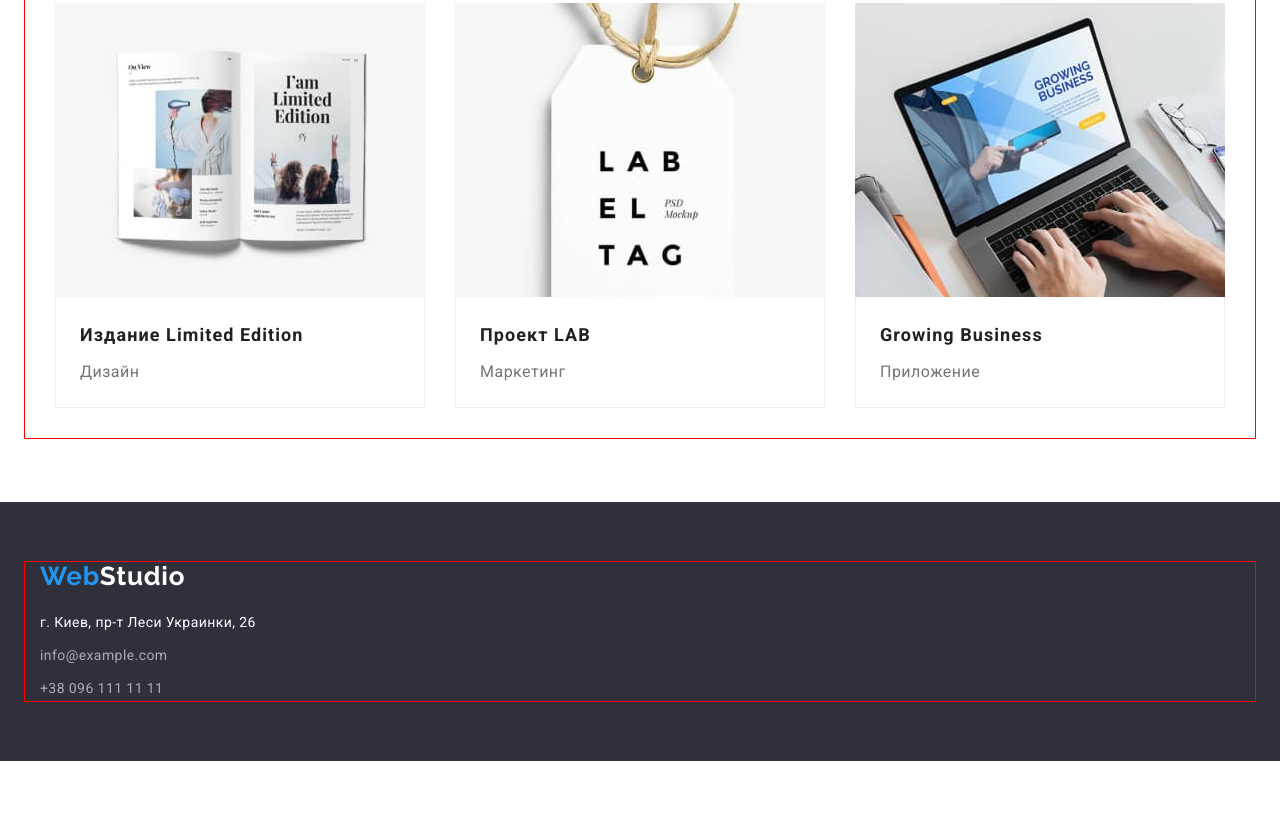
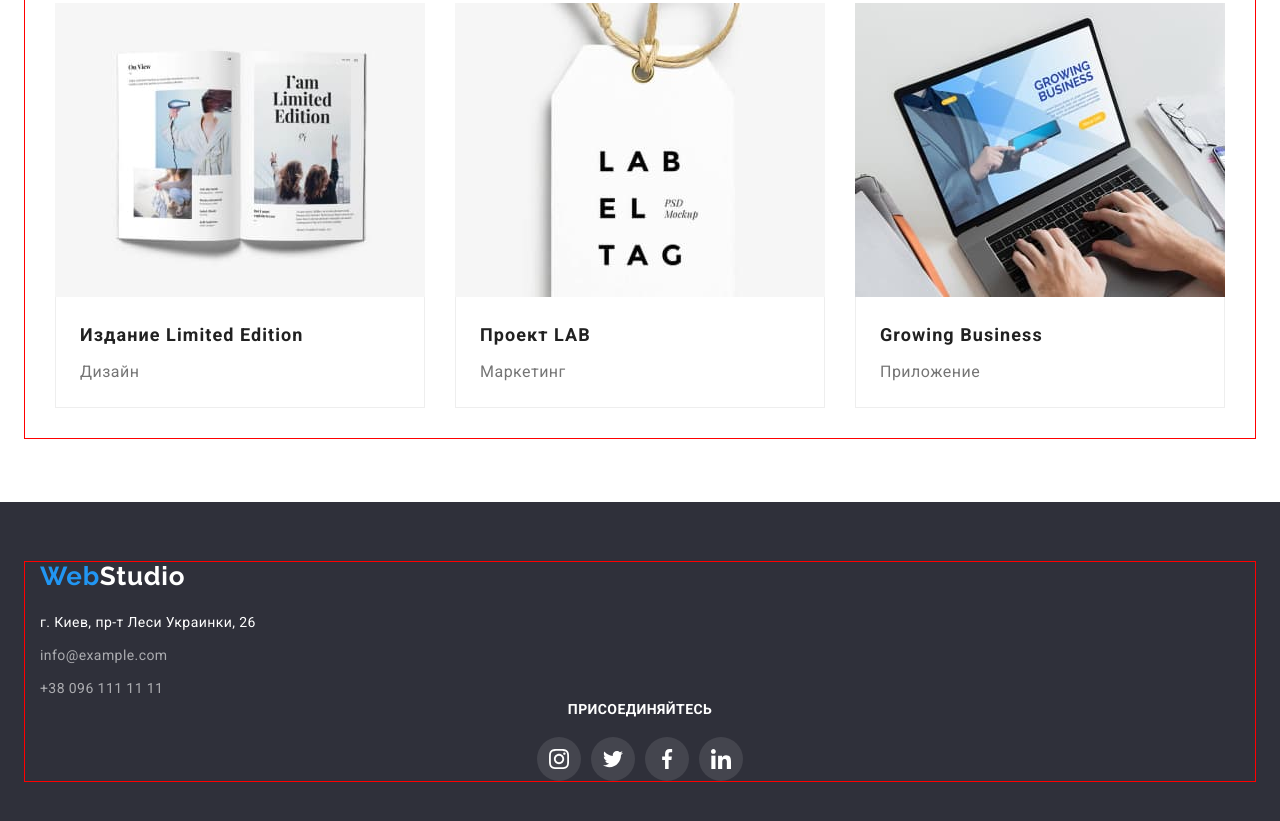
Before and after one commit to Dmytro-Pivniev/goit-markup-hw-04, a plain HTML site: page portfolio.html in a window 1280 px wide. Shown: the part 1129-1950 px from the top of the page. Before the commit the page ends 1890 px from the top, so only its background shows below. Drawn offline with nearby package versions, Linux system fonts and the light colour scheme.

```diff
--- a/css/styles.css
+++ b/css/styles.css
@@ -452,6 +452,7 @@ img {
 
 .footer {
   background-color: var(--secondary-background-color);
+
   padding-top: 60px;
   padding-bottom: 60px;
 }
@@ -515,6 +516,44 @@ img {
 .footer-tel .link:focus {
   background-color: var(--secondary-background-color);
   color: var(--accent-color);
+}
+
+.join-title {
+  display: flex;
+  font-size: 14px;
+  letter-spacing: 0.03em;
+  text-transform: uppercase;
+  color: var(--primary-white-color);
+  justify-content: center;
+
+  margin-bottom: 20px;
+}
+
+.join-list {
+  display: flex;
+  list-style: none;
+  justify-content: center;
+}
+
+.join-image:not(:last-child) {
+  margin-right: 10px;
+}
+
+.join-link {
+  width: 44px;
+  height: 44px;
+  background-color: rgba(255, 255, 255, 0.1);
+  border-radius: 50%;
+  display: flex;
+  justify-content: center;
+  align-items: center;
+  fill: var(--primary-white-color);
+}
+
+.join-link:hover,
+.join-link:focus {
+  background-color: var(--accent-color);
+  fill: var(--primary-white-color);
 }
 
 /*--------------------------Стили для portfolio.html----------------*/
@@ -582,8 +621,14 @@ img {
 
 .progect-img-item {
   background: var(--primary-white-color);
+
   margin-right: 30px;
   margin-bottom: 30px;
+}
+
+.progect-img-item:hover {
+  box-shadow: 0px 1px 1px rgba(0, 0, 0, 0.12), 0px 4px 4px rgba(0, 0, 0, 0.06),
+    1px 4px 6px rgba(0, 0, 0, 0.16);
 }
 
 .progect-title-text {
--- a/portfolio.html
+++ b/portfolio.html
@@ -240,6 +240,38 @@
             </li>
           </ul>
         </address>
+
+        <h2 class="join-title">ПРИСОЕДИНЯЙТЕСЬ</h2>
+        <ul class="join-list">
+          <li class="join-image">
+            <a href="" class="join-link"
+              ><svg class="join-soc-icon" width="20" height="20">
+                <use href="./images/icons/symbol-defs.svg#icon-instagram"></use>
+              </svg>
+            </a>
+          </li>
+          <li class="join-image">
+            <a href="" class="join-link"
+              ><svg class="join-soc-icon" width="20" height="20">
+                <use href="./images/icons/symbol-defs.svg#icon-twitter"></use>
+              </svg>
+            </a>
+          </li>
+          <li class="join-image">
+            <a href="" class="join-link"
+              ><svg class="join-soc-icon" width="20" height="20">
+                <use href="./images/icons/symbol-defs.svg#icon-facebook"></use>
+              </svg>
+            </a>
+          </li>
+          <li class="join-image">
+            <a href="" class="join-link"
+              ><svg class="join-soc-icon" width="20" height="20">
+                <use href="./images/icons/symbol-defs.svg#icon-linkedin"></use>
+              </svg>
+            </a>
+          </li>
+        </ul>
       </div>
     </footer>
   </body>
```
Also changed, not shown: index.html (+25 -3 lines).
